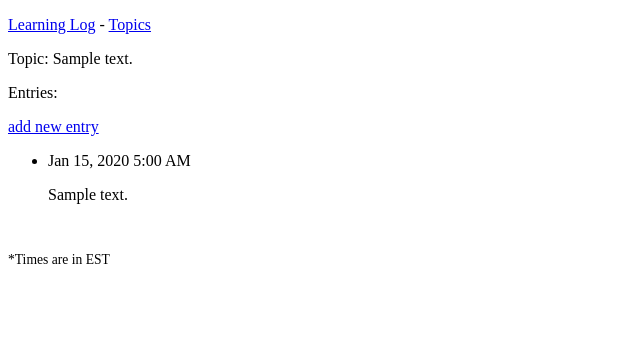
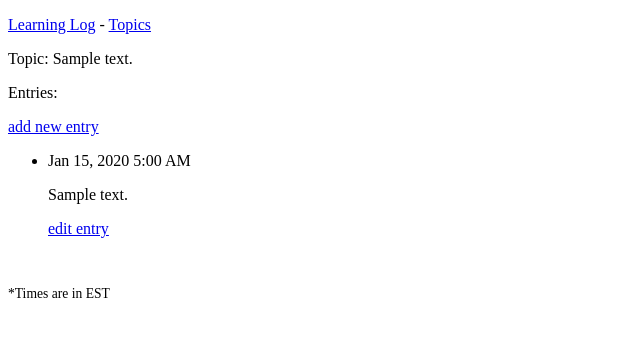
Before and after one commit to jbejjani2022/Learning_Log, a Django app: page /topics/1/ in a window 1280 px wide. Shown: the top 337 px of the page, without its empty margins (0-640 px from the left). Run offline with Django 3.2, Linux system fonts and the light colour scheme; tables that the repository leaves empty hold one stand-in row (values such as "Sample post").

Commit message:
Created functionality to edit an entry

```diff
--- a/learning_logs/templates/learning_logs/topic.html
+++ b/learning_logs/templates/learning_logs/topic.html
@@ -21,6 +21,9 @@
             <li>
                 <p>{{ entry.date_added|date:'M d, Y g:i A' }}</p>
                 <p>{{ entry.text|linebreaks }}</p>
+                <p>
+                    <a href="{% url 'learning_logs:edit_entry' entry.id %}">edit entry</a>
+                </p>
             </li>
         {% empty %}
             <li>
--- a/learning_logs/urls.py
+++ b/learning_logs/urls.py
@@ -20,4 +20,7 @@ urlpatterns = [
 
     # Page for adding new entry
     path('new_entry/<int:topic_id>/', views.new_entry, name='new_entry'),
+
+    # Page for editing entry
+    path('edit_entry/<int:entry_id>', views.edit_entry, name='edit_entry'),
 ]
--- a/learning_logs/views.py
+++ b/learning_logs/views.py
@@ -2,7 +2,7 @@ from django.shortcuts import render
 from django.http import HttpResponseRedirect
 from django.urls import reverse
 
-from .models import Topic
+from .models import Topic, Entry
 from .forms import TopicForm, EntryForm
 
 # Create your views here.
@@ -62,3 +62,22 @@ def new_entry(request, topic_id):
 
     context = {'topic': topic, 'form': form}
     return render(request, 'learning_logs/new_entry.html', context)
+
+
+def edit_entry(request, entry_id):
+    """Edit an existing entry."""
+    entry = Entry.objects.get(id=entry_id)
+    topic = entry.topic
+
+    if request.method != 'POST':
+        # Initial request; pre-fill form with the current entry.
+        form = EntryForm(instance=entry)
+    else:
+        # POST data submitted; process data.
+        form = EntryForm(instance=entry, data=request.POST)
+        if form.is_valid():
+            form.save()
+            return HttpResponseRedirect(reverse('learning_logs:topic', args=[topic.id]))
+
+    context = {'entry': entry, 'topic': topic, 'form': form}
+    return render(request, 'learning_logs/edit_entry.html', context)
```
Also changed, not shown: learning_logs/templates/learning_logs/edit_entry.html (added, +23 -0 lines).
